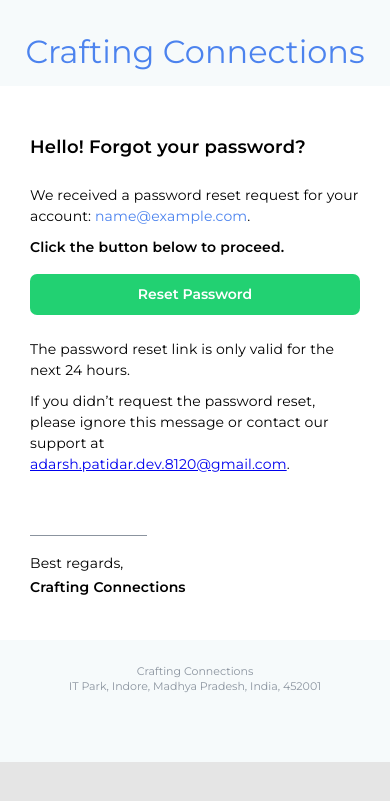
After one commit to appiy08/crafting-connections, a CodeIgniter 4 app: the page made by app/Views/email-template/reset_password.php in a window 390 px wide. The commit adds this page. Shown: the top 801 px of the page. Run offline with PHP 8.4 and a stand-in for CodeIgniter, Linux system fonts and the light colour scheme; the template is opened without the code that fills it: most values are stand-ins (such as "Sample title", 1, 10 or a date in 2020); some libraries are stand-ins or nearby versions.

Commit message:
Add forgot password functionality and fix some bugs

```diff
--- a/app/Config/App.php
+++ b/app/Config/App.php
@@ -16,7 +16,7 @@ class App extends BaseConfig
      *
      *    http://example.com/
      */
-    public string $baseURL = 'http://localhost:8080/';
+    public string $baseURL = 'http://localhost/craafting-connections';
 
     /**
      * Allowed Hostnames in the Site URL other than the hostname in the baseURL.
@@ -109,7 +109,7 @@ class App extends BaseConfig
      *
      * @see https://www.php.net/manual/en/timezones.php for list of timezones supported by PHP.
      */
-    public string $appTimezone = 'UTC';
+    public string $appTimezone = 'Asia/Kolkata';
 
     /**
      * --------------------------------------------------------------------------
--- a/app/Config/Boot/production.php
+++ b/app/Config/Boot/production.php
@@ -7,7 +7,7 @@
  | Don't show ANY in production environments. Instead, let the system catch
  | it and display a generic error message.
  */
-ini_set('display_errors', '0');
+ini_set('display_errors', '1');
 error_reporting(E_ALL & ~E_NOTICE & ~E_DEPRECATED & ~E_STRICT & ~E_USER_NOTICE & ~E_USER_DEPRECATED);
 
 /*
--- a/app/Views/auth/pages/signup.php
+++ b/app/Views/auth/pages/signup.php
@@ -11,7 +11,7 @@
 					<div class="auth-form-container text-start mx-auto">
 						<?= form_open(base_url() . 'signup', ['class' => 'auth-form auth-signup-form']) ?>
 						<div class="username mb-3">
-							<label class="sr-only" for="signup-name">Your Name</label>
+							<label class="sr-only" for="username">Your Name</label>
 							<input id="username" name="username" type="text" value="<?= set_value('username') ?>" class="form-control signup-name" placeholder="Full name" />
 							<p class="text-danger fs-7">
 								<?php if (isset($validation)) {
@@ -20,7 +20,7 @@
 							</p>
 						</div>
 						<div class="email mb-3">
-							<label class="sr-only" for="signup-email">Your Email</label>
+							<label class="sr-only" for="email">Your Email</label>
 							<input id="email" name="email" type="email" value="<?= set_value('email') ?>" class="form-control signup-email" placeholder="Email" />
 							<p class="text-danger fs-7">
 								<?php if (isset($validation)) {
@@ -29,7 +29,7 @@
 							</p>
 						</div>
 						<div class="password mb-3 position-relative">
-							<label class="sr-only" for="signup-password">Password</label>
+							<label class="sr-only" for="password">Password</label>
 							<input id="password" name="password" type="password" value="<?= set_value('password') ?>" class="form-control pe-4 signup-password" placeholder="Create a password" />
 							<button type="button" id="togglePassword" class="btn p-1 z-3 position-absolute top-50 translate-middle-y btn-toggle-password">
 								<i class="fa-solid fa-eye toggle-password-icon"></i>
--- /dev/null
+++ b/app/Views/email-template/reset_password.php
@@ -0,0 +1,152 @@
+<!DOCTYPE html>
+<html xmlns="http://www.w3.org/1999/xhtml">
+
+<head>
+  <title>Reset Password</title>
+  <!--[if !mso]><!- -->
+  <meta http-equiv="X-UA-Compatible" content="IE=edge">
+  <!--<![endif]-->
+  <meta http-equiv="Content-Type" content="text/html; charset=UTF-8">
+  <meta name="viewport" content="width=device-width, initial-scale=1.0">
+  <style type="text/css">
+    #outlook a {
+      padding: 0;
+    }
+
+    .ReadMsgBody {
+      width: 100%;
+    }
+
+    .ExternalClass {
+      width: 100%;
+    }
+
+    .ExternalClass * {
+      line-height: 100%;
+    }
+
+    body {
+      margin: 0;
+      padding: 0;
+      -webkit-text-size-adjust: 100%;
+      -ms-text-size-adjust: 100%;
+    }
+
+    table,
+    td {
+      border-collapse: collapse;
+      mso-table-lspace: 0pt;
+      mso-table-rspace: 0pt;
+    }
+  </style>
+  <!--[if !mso]><!-->
+  <style type="text/css">
+    @media only screen and (max-width:480px) {
+      @-ms-viewport {
+        width: 320px;
+      }
+
+      @viewport {
+        width: 320px;
+      }
+    }
+  </style>
+  <link rel="preconnect" href="https://fonts.googleapis.com">
+  <link rel="preconnect" href="https://fonts.gstatic.com" crossorigin>
+  <link href="https://fonts.googleapis.com/css2?family=Montserrat:wght@400;600&display=swap" rel="stylesheet" type="text/css">
+  <style type="text/css">
+    @import url('https://fonts.googleapis.com/css2?family=Montserrat:wght@400;600&display=swap');
+  </style>
+  <!--<![endif]-->
+  <style type="text/css">
+    @media only screen and (max-width:595px) {
+      .container {
+        width: 100% !important;
+      }
+
+      .button {
+        display: block !important;
+        width: auto !important;
+      }
+    }
+  </style>
+</head>
+
+<body style="font-family: 'Montserrat', sans-serif; background: #E5E5E5;">
+  <table width="100%" cellspacing="0" cellpadding="0" border="0" align="center" bgcolor="#F6FAFB">
+    <tbody>
+      <tr>
+        <td valign="top" align="center">
+          <table class="container" width="600" cellspacing="0" cellpadding="0" border="0">
+            <tbody>
+              <tr>
+                <td style="padding:32px 0 15px 0; text-align: center; font-size: 32px; color: #4C83EE;">
+                  Crafting Connections
+                </td>
+              </tr>
+              <tr>
+                <td class="main-content" style="padding: 48px 30px 40px; color: #000000;" bgcolor="#ffffff">
+                  <table width="100%" cellspacing="0" cellpadding="0" border="0">
+                    <tbody>
+                      <tr>
+                        <td style="padding: 0 0 24px 0; font-size: 18px; line-height: 150%; font-weight: bold; color: #000000; letter-spacing: 0.01em;">
+                          Hello! Forgot your password?
+                        </td>
+                      </tr>
+                      <tr>
+                        <td style="padding: 0 0 10px 0; font-size: 14px; line-height: 150%; font-weight: 400; color: #000000; letter-spacing: 0.01em;">
+                          We received a password reset request for your account: <span style="color: #4C83EE;"><?= $user_email ?></span>.
+                        </td>
+                      </tr>
+                      <tr>
+                        <td style="padding: 0 0 16px 0; font-size: 14px; line-height: 150%; font-weight: 700; color: #000000; letter-spacing: 0.01em;">
+                          Click the button below to proceed.
+                        </td>
+                      </tr>
+                      <tr>
+                        <td style="padding: 0 0 24px 0;">
+                          <a class="button" href="<?= $pass_reset_link ?>" title="Reset Password" style="width: 100%; background: #22D172; text-decoration: none; display: inline-block; padding: 10px 0; color: #fff; font-size: 14px; line-height: 21px; text-align: center; font-weight: bold; border-radius: 7px;">Reset Password</a>
+                        </td>
+                      </tr>
+                      <tr>
+                        <td style="padding: 0 0 10px 0; font-size: 14px; line-height: 150%; font-weight: 400; color: #000000; letter-spacing: 0.01em;">
+                          The password reset link is only valid for the next 24 hours.
+                        </td>
+                      </tr>
+                      <tr>
+                        <td style="padding: 0 0 60px 0; font-size: 14px; line-height: 150%; font-weight: 400; color: #000000; letter-spacing: 0.01em;">
+                          If you didn’t request the password reset, please ignore this message or contact our support at <a href="mailto:adarsh.patidar.dev.8120@gmail.com">adarsh.patidar.dev.8120@gmail.com</a>.
+                        </td>
+                      </tr>
+                      <tr>
+                        <td style="padding: 0 0 16px;">
+                          <span style="display: block; width: 117px; border-bottom: 1px solid #8B949F;"></span>
+                        </td>
+                      </tr>
+                      <tr>
+                        <td style="font-size: 14px; line-height: 170%; font-weight: 400; color: #000000; letter-spacing: 0.01em;">
+                          Best regards, <br><strong>Crafting Connections</strong>
+                        </td>
+                      </tr>
+                    </tbody>
+                  </table>
+                </td>
+              </tr>
+              <tr>
+                <td style="padding: 24px 0 48px; font-size: 0px;">
+                  <!--[if mso | IE]>      <table role="presentation" border="0" cellpadding="0" cellspacing="0">        <tr>          <td style="vertical-align:top;width:300px;">      <![endif]-->
+                  <div class="outlook-group-fix" style="padding: 0 0 20px 0; vertical-align: top; display: inline-block; text-align: center; width:100%;">
+                    <span style="padding: 0; font-size: 11px; line-height: 15px; font-weight: normal; color: #8B949F;">Crafting Connections<br />IT Park, Indore, Madhya Pradesh, India, 452001
+                  </div>
+                  <!--[if mso | IE]>      </td></tr></table>      <![endif]-->
+                </td>
+              </tr>
+            </tbody>
+          </table>
+        </td>
+      </tr>
+    </tbody>
+  </table>
+</body>
+
+</html>
```
Also changed, not shown: app/Config/Email.php (+7 -7 lines), app/Config/Routes.php (+5 -2 lines), app/Controllers/Auth/ForgotPasswordController.php (+84 -23 lines), app/Controllers/Auth/SignupController.php (+12 -6 lines), app/Models/Auth/UserModel.php (+31 -5 lines), app/Views/auth/pages/login.php (+7 -1 lines), app/Views/auth/pages/reset_password.php (added, +91 -0 lines), app/Views/auth/pages/reset_password_link_sent.php (renamed from app/Views/auth/pages/forgot-password.php, +14 -4 lines), .htaccess (deleted), public/assets/images/logo/crafting_connections_logo.png.
